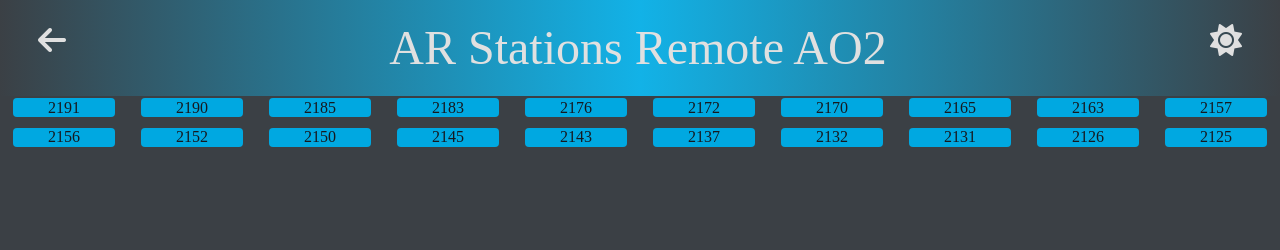
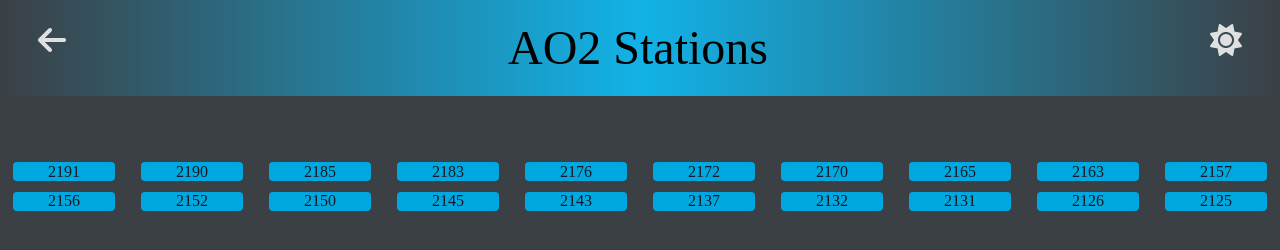
Before and after one commit to reedbyford/stationsRemote, a plain HTML site: page ao2.html in a window 1280 px wide. Drawn offline with Linux system fonts and the light colour scheme.

Commit message:
Fix padding under header on AO2 page

```diff
--- a/ao2.html
+++ b/ao2.html
@@ -5,12 +5,12 @@
     <meta http-equiv="X-UA-Compatible" content="IE=edge">
     <meta name="viewport" content="width=device-width, initial-scale=1.0">
     <link rel="stylesheet" href="style.css" />
-    <title>AR Stations Remote AO2</title>
+    <title>AO2 Stations</title>
 </head>
 <body>
     <header class="ao2Head">
         <a class="nodecor" href="index.html"><i class="fa-solid fa-arrow-left"></i></a>
-        <h1>AR Stations Remote AO2</h1>
+        <h1>AO2 Stations</h1>
         <!-- <i class="fa-regular fa-moon"></i> -->
         <i onclick="darkMode()" class="fa-solid fa-sun"></i>
     </header>
--- a/style.css
+++ b/style.css
@@ -150,10 +150,16 @@ h1 {
     text-align: center;
     font-size: 3rem;
     width: 40%;
+    color: black;
 }
 .ao1Head h1, .ao2Head h1 {
     margin-left: 15rem;
 }
+
+.ao2Head {
+    margin-bottom: 4rem;
+}
+
 .mainh1 {
     text-align: center;
     font-size: 3rem;
```
Also changed, not shown: ao1.html (+2 -2 lines), index.html (+2 -2 lines).
